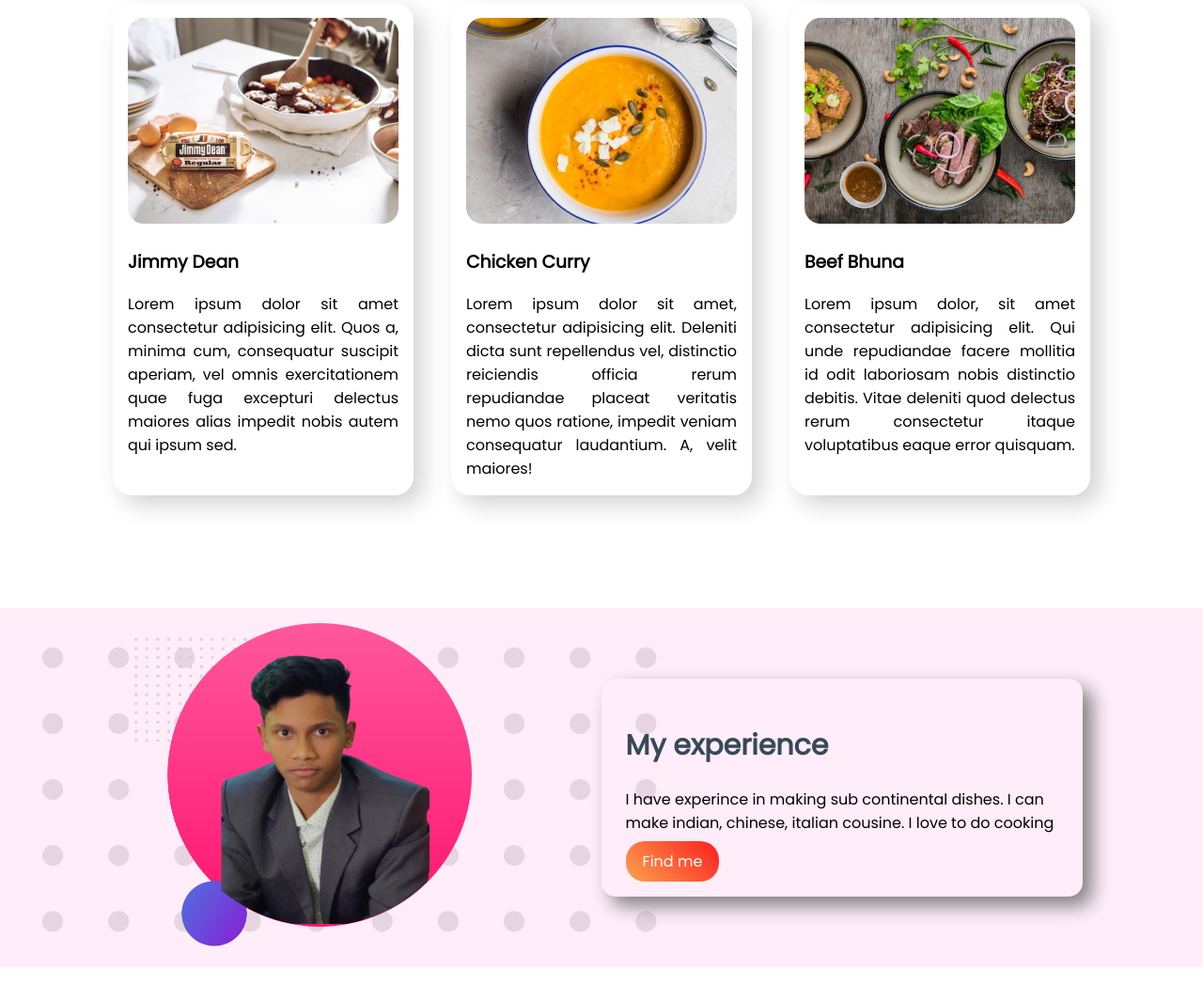
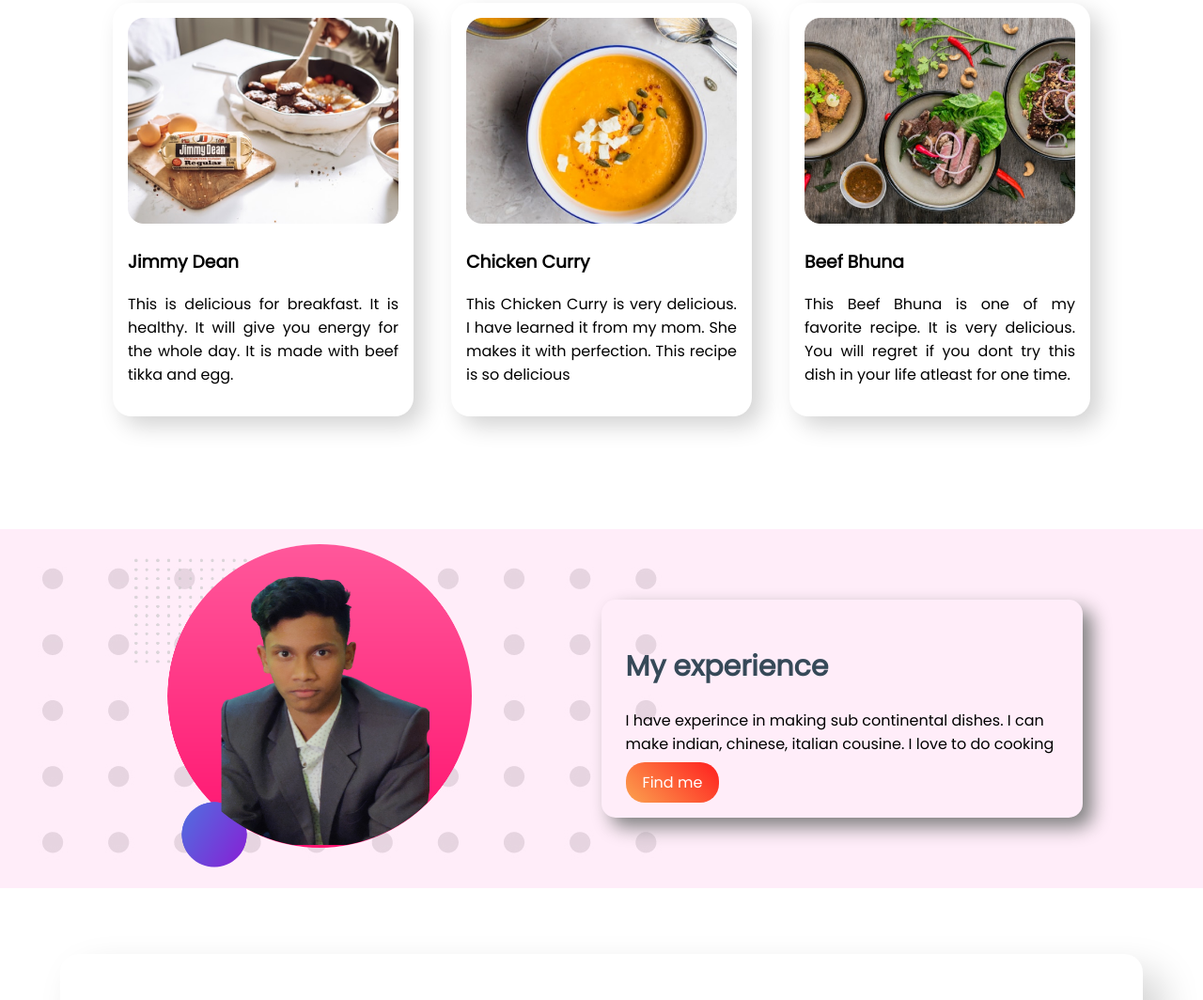
Before and after one commit to Abutaherrisat/food-network, a plain HTML site: page index.html in a window 1280 px wide. Shown: the part 1409-2473 px from the top of the page at 94% size. Drawn offline with Linux system fonts and the light colour scheme.

Commit message:
Finished the project

```diff
--- a/css/style.css
+++ b/css/style.css
@@ -102,6 +102,7 @@ h2{
 .recipe-description{
     padding-left: 5%;
     padding-right: 5%;
+    padding-bottom: 5%;
     text-align: justify;
 }
 
--- a/index.html
+++ b/index.html
@@ -59,9 +59,8 @@
                 </div>
                 <div class="recipe-description">
                     <h3>Jimmy Dean</h3>
-                    <p>Lorem ipsum dolor sit amet consectetur adipisicing elit. Quos a, minima cum, consequatur suscipit
-                        aperiam, vel omnis exercitationem quae fuga excepturi delectus maiores alias impedit nobis autem
-                        qui ipsum sed.</p>
+                    <p>This is delicious for breakfast. It is healthy. It will give you energy for the whole day.
+                        It is made with beef tikka and egg.</p>
                 </div>
             </div>
             <div class="recipe">
@@ -70,9 +69,8 @@
                 </div>
                 <div class="recipe-description">
                     <h3>Chicken Curry</h3>
-                    <p>Lorem ipsum dolor sit amet, consectetur adipisicing elit. Deleniti dicta sunt repellendus vel,
-                        distinctio reiciendis officia rerum repudiandae placeat veritatis nemo quos ratione, impedit
-                        veniam consequatur laudantium. A, velit maiores!</p>
+                    <p>This Chicken Curry is very delicious. I have learned it from my mom. She makes it with
+                        perfection. This recipe is so delicious</p>
                 </div>
             </div>
             <div class="recipe">
@@ -81,9 +79,8 @@
                 </div>
                 <div class="recipe-description">
                     <h3>Beef Bhuna</h3>
-                    <p>Lorem ipsum dolor, sit amet consectetur adipisicing elit. Qui unde repudiandae facere mollitia id
-                        odit laboriosam nobis distinctio debitis. Vitae deleniti quod delectus rerum consectetur itaque
-                        voluptatibus eaque error quisquam.</p>
+                    <p>This Beef Bhuna is one of my favorite recipe. It is very
+                        delicious. You will regret if you dont try this dish in your life atleast for one time.</p>
                 </div>
             </div>
         </div>
@@ -95,7 +92,8 @@
         <div class="half-width">
             <div class="experience">
                 <h2>My experience</h2>
-                <p>I have experince in making sub continental dishes. I can make indian, chinese, italian cousine. I love to do cooking</p>
+                <p>I have experince in making sub continental dishes. I can make indian, chinese, italian cousine. I
+                    love to do cooking</p>
                 <a class="link-button" target="_blank"
                     href="https://www.facebook.com/profile.php?id=100015179167735">Find me</a>
             </div>
```
